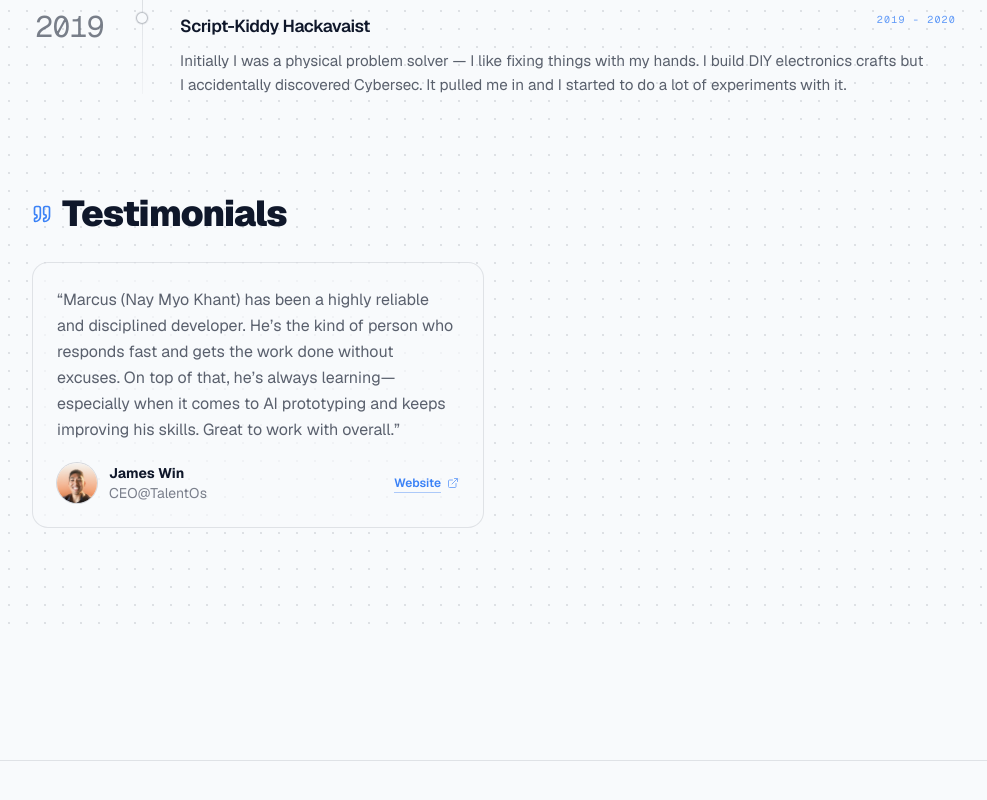
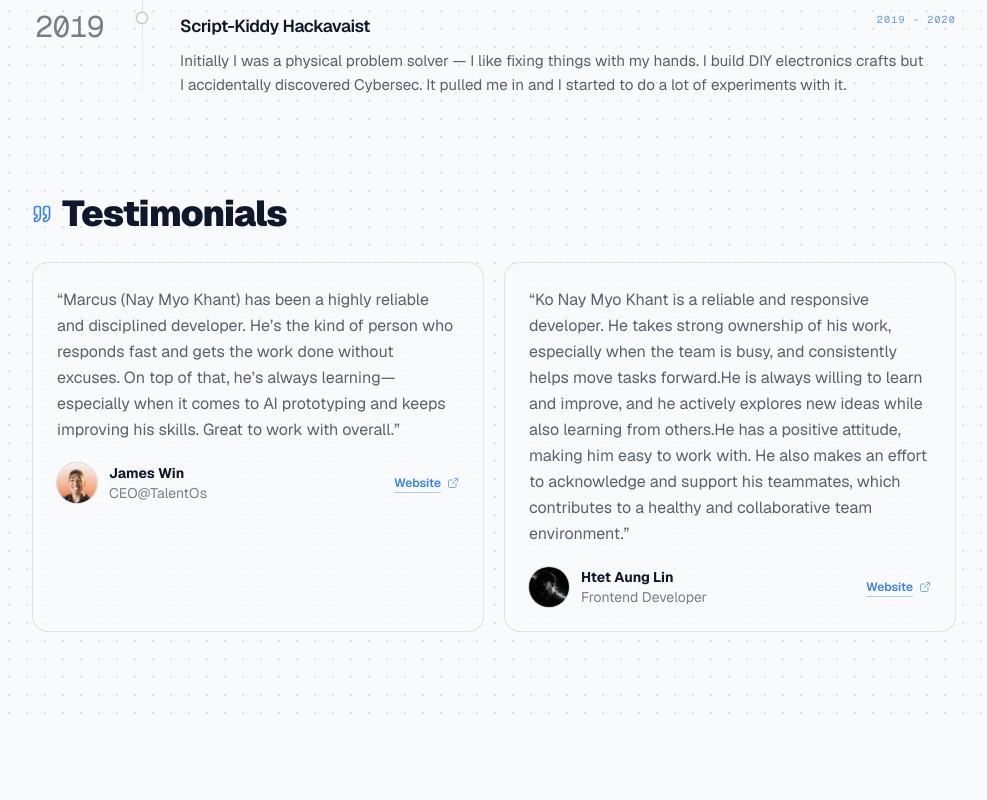
Before and after one commit to Nmk78/PortfolioV2, a Next.js app: page / in a window 1280 px wide. Shown: the part 2164-2964 px from the top of the page, without its empty margins (144-1131 px from the left). Built offline with nearby package versions, Linux system fonts and the light colour scheme; no server answers.

Commit message:
Added Brother Htet Aung Lin Testimonial

```diff
--- a/src/features/home/testimonials-section.tsx
+++ b/src/features/home/testimonials-section.tsx
@@ -12,7 +12,16 @@ const testimonials = [
       "/profiles/JamesWin.webp",
     profileUrl: "https://www.jameswin.capital/",
     profileLabel: "Website",
+  },  {
+    quote:"Ko Nay Myo Khant is a reliable and responsive developer. He takes strong ownership of his work, especially when the team is busy, and consistently helps move tasks forward.He is always willing to learn and improve, and he actively explores new ideas while also learning from others.He has a positive attitude, making him easy to work with. He also makes an effort to acknowledge and support his teammates, which contributes to a healthy and collaborative team environment.",
+    author: "Htet Aung Lin",
+    role: "Frontend Developer",
+    avatar:
+      "/profiles/HtetAungLin.webp",
+    profileUrl: "https://htetaunglin-coder.dev/",
+    profileLabel: "Website",
   },
+
   // {
   //   quote:
   //     "Strong balance between code quality and UI detail. Communication was clear and implementation was reliable.",
```
Also changed, not shown: public/profiles/HtetAungLin.webp (added).
